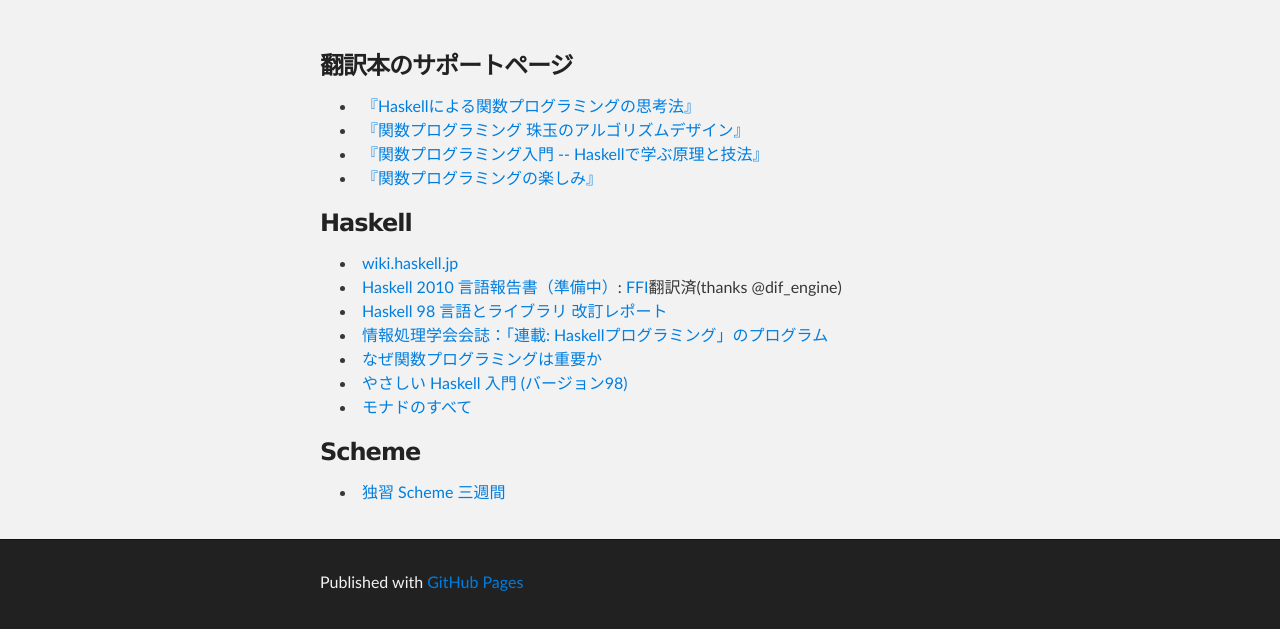
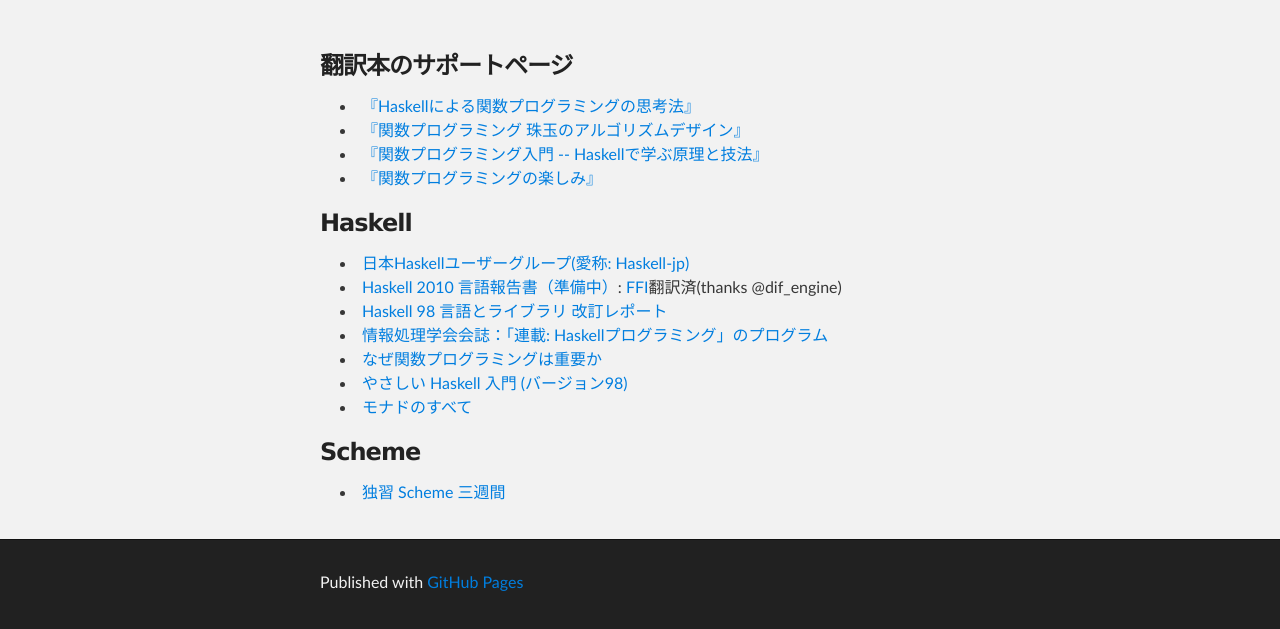
Before and after one commit to sampou-org/www, a plain HTML site: page index.html in a window 1280 px wide. Shown: the part 212-841 px from the top of the page. Drawn offline with Linux system fonts and the light colour scheme.

Commit message:
Update index.html

```diff
--- a/index.html
+++ b/index.html
@@ -67,7 +67,7 @@ $ git checkout gh-pages
 	</ul>
 	<h3>Haskell</h3>
 	<ul>
-	  <li> <a href="http://wiki.haskell.jp"> wiki.haskell.jp </a> </li>
+	  <li> <a href="https://haskell.jp"> 日本Haskellユーザーグループ(愛称: Haskell-jp) </a> </li>
 	  <li> <a href="haskell/haskell2010-report-htja/index.html">Haskell 2010 言語報告書（準備中）</a>: <a href="/haskell/haskell2010-report-htja/haskellch8.html">FFI</a>翻訳済(thanks @dif_engine)</li>
 	  <li> <a href="haskell/report-revised-j/">Haskell 98 言語とライブラリ 改訂レポート</a></li>
 	  <li> <a href="haskell/ipsj/index.html">情報処理学会会誌：「連載: Haskellプログラミング」のプログラム</a></li>
```
